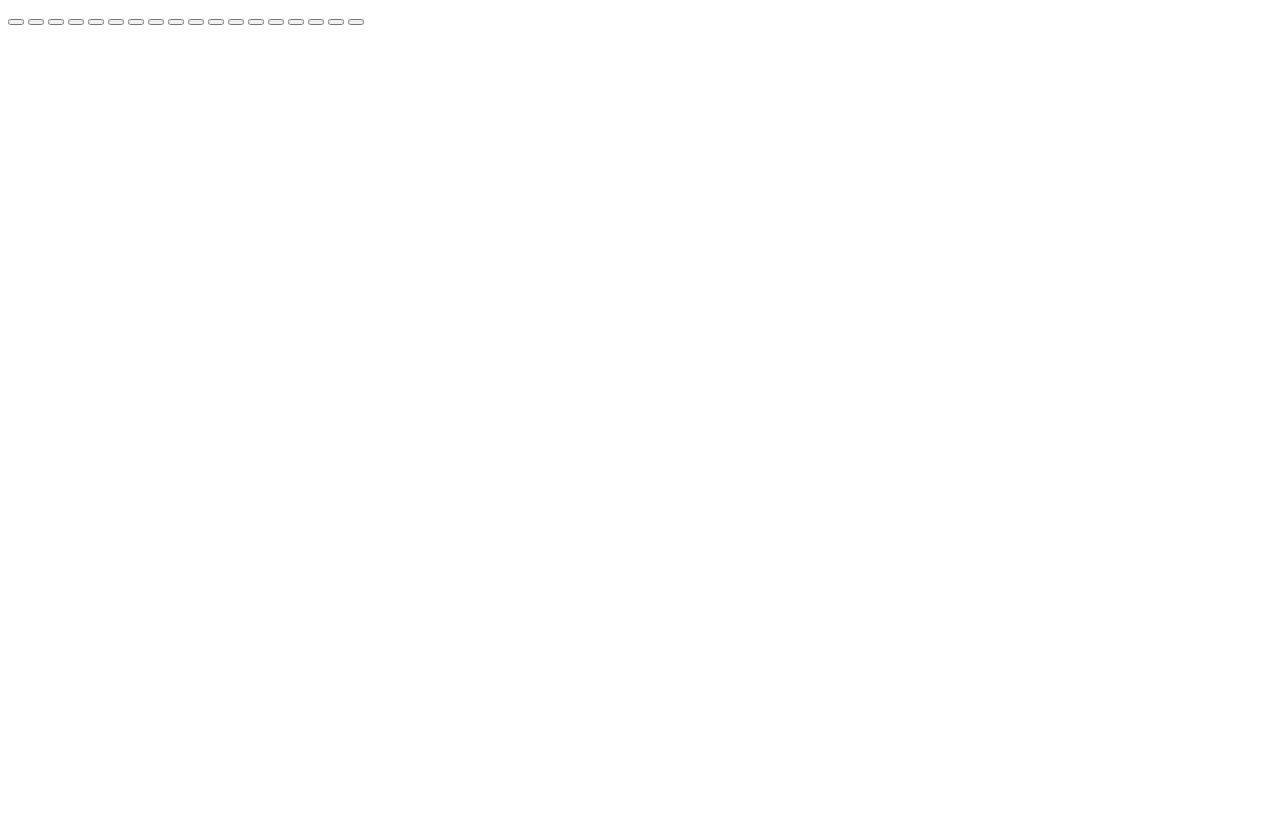
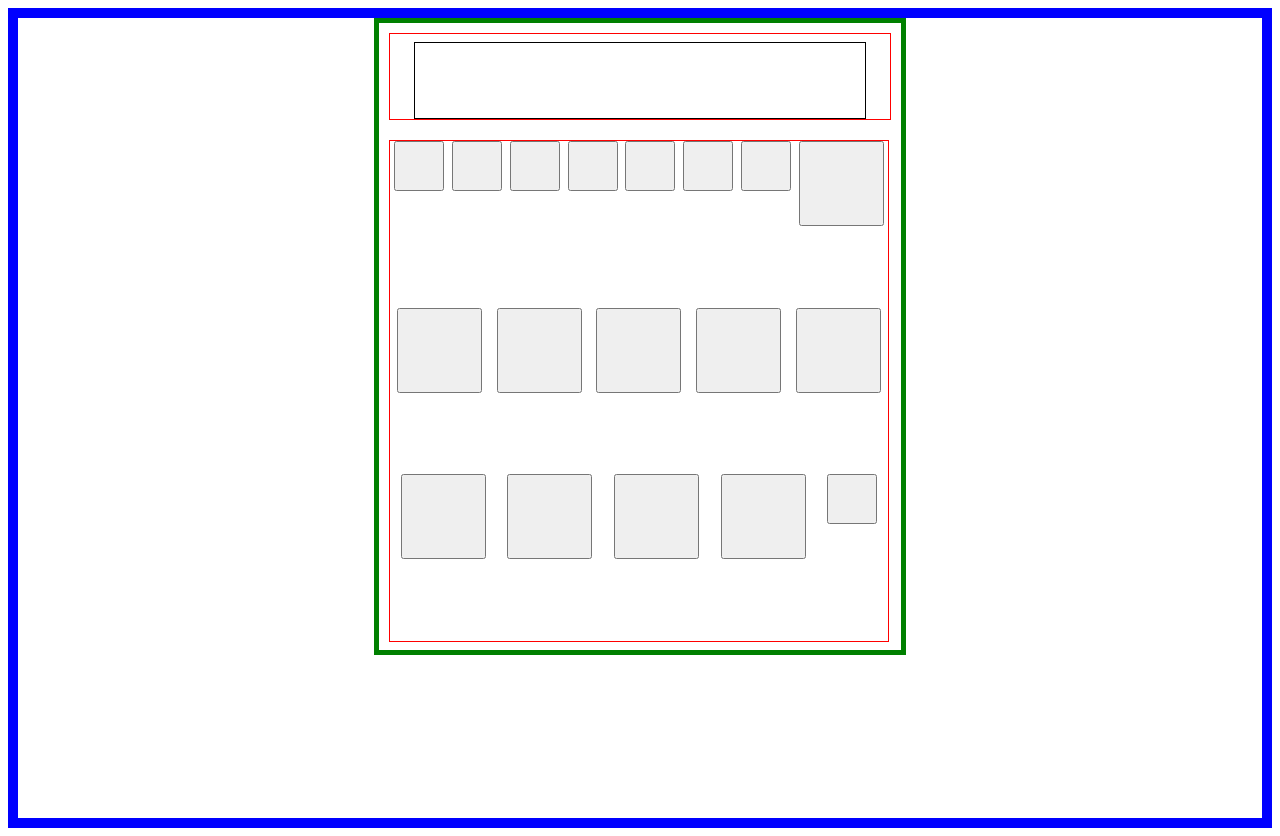
Before and after one commit to Rugwall01/TOP_Calculator, a plain HTML site: page index.html in a window 1280 px wide. Before the commit the page ends 800 px from the top, so only its background shows below. Drawn offline with Linux system fonts and the light colour scheme.

Commit message:
linked stylesheet, changed button ids to  classes and separated number buttons n class from its digit class

```diff
--- a/index.html
+++ b/index.html
@@ -6,6 +6,7 @@
         <meta name="viewport" width="device-width">
         <title></title>
         <script src="script.js" defer></script>
+        <link rel="stylesheet" href="styles.css">
     </head>
     <body>
         <div id="container1">
@@ -19,23 +20,23 @@
                         </div>
                         <div class="input">
                             <div id="buttons">
-                                <button id="plus"></button>
-                                <button id="minus"></button>
-                                <button id="times"></button>
-                                <button id="dividedBy"></button>
-                                <button id="equals"></button>
-                                <button id="point"></button>
-                                <button id="clear"></button>
-                                <button id="n1"></button>
-                                <button id="n2"></button>
-                                <button id="n3"></button>
-                                <button id="n4"></button>
-                                <button id="n5"></button>
-                                <button id="n6"></button>
-                                <button id="n7"></button>
-                                <button id="n8"></button>
-                                <button id="n9"></button>
-                                <button id="n0"></button>
+                                <button class="plus"></button>
+                                <button class="minus"></button>
+                                <button class="times"></button>
+                                <button class="dividedBy"></button>
+                                <button class="equals"></button>
+                                <button class="point"></button>
+                                <button class="clear"></button>
+                                <button class="n 1"></button>
+                                <button class="n 2"></button>
+                                <button class="n 3"></button>
+                                <button class="n 4"></button>
+                                <button class="n 5"></button>
+                                <button class="n 6"></button>
+                                <button class="n 7"></button>
+                                <button class="n 8"></button>
+                                <button class="n 9"></button>
+                                <button class="n 0"></button>
                                 <button></button>
                             </div>
                         </div>
```
